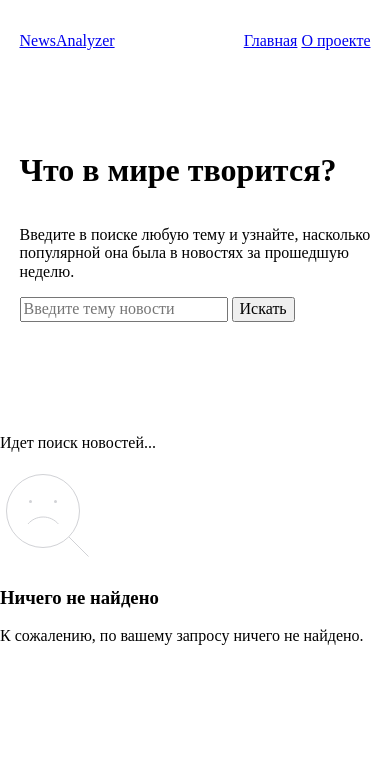
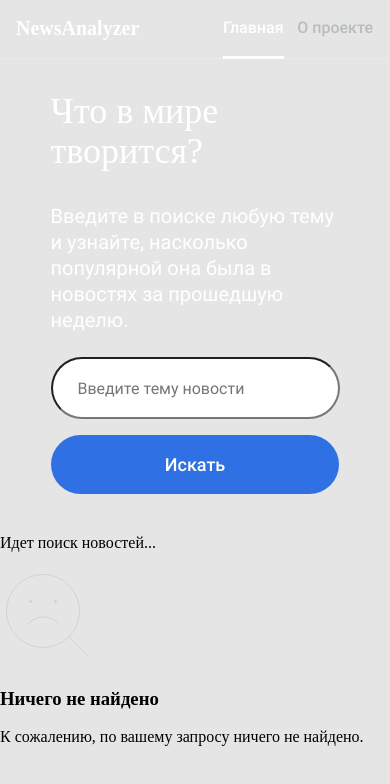
Before and after one commit to Stanze-von-S/Diploma-work, a plain HTML site: page src/index.html in a window 390 px wide. Drawn offline with Linux system fonts and the light colour scheme.

Commit message:
Made seach section

```diff
--- a/src/blocks/header/header.css
+++ b/src/blocks/header/header.css
@@ -1,4 +1,3 @@
 .header {
-
-
+  width: calc(100% - 200px);
 }
--- a/src/blocks/menu/__home/_white/menu__home_white.css
+++ b/src/blocks/menu/__home/_white/menu__home_white.css
@@ -1,3 +1,3 @@
-.menu__home_white {
-
+.menu__home.menu__home_white {
+  color: #fff;
 }
--- a/src/blocks/menu/__home/menu__home.css
+++ b/src/blocks/menu/__home/menu__home.css
@@ -1,4 +1,11 @@
 @import url(./_white/menu__home_white.css);
 
 .menu__home {
+  font-family: Roboto Slab;
+  font-style: normal;
+  font-weight: bold;
+  font-size: 20px;
+  line-height: 24px;
+  color: inherit;
+  text-decoration: none;
 }
--- /dev/null
+++ b/src/blocks/menu/__link/_active/menu__link_active.css
@@ -0,0 +1,18 @@
+.menu__link.menu__link_active {
+  color: #fff;
+  padding-bottom: 30px;
+  border-bottom-width: 3px;
+  border-bottom-style: solid;
+}
+
+@media (max-width: 800px) {
+  .menu__link.menu__link_active {
+    padding-bottom: 22px;
+  }
+}
+
+@media (max-width: 540px) {
+  .menu__link.menu__link_active {
+    padding-bottom: 16px;
+  }
+}
--- a/src/blocks/menu/__link/_on/menu__link_on_dark.css
+++ b/src/blocks/menu/__link/_on/menu__link_on_dark.css
@@ -1,3 +1,4 @@
-.menu__link_on_dark {
-
+.menu__link.menu__link_on_dark {
+  color: #B6BCBF;
+  border-bottom-color: #fff;
 }
--- a/src/blocks/menu/__link/_on/menu__link_on_white.css
+++ b/src/blocks/menu/__link/_on/menu__link_on_white.css
@@ -1,3 +1,4 @@
-.menu__link_on_white {
-
-  }
+.menu__link.menu__link_on_white {
+  color: #1A1B22;
+  border-bottom-color: #1A1B22;
+}
--- a/src/blocks/menu/__link/menu__link.css
+++ b/src/blocks/menu/__link/menu__link.css
@@ -1,5 +1,19 @@
 @import url(./_on/menu__link_on_white.css);
 @import url(./_on/menu__link_on_dark.css);
+@import url(./_active/menu__link_active.css);
 
 .menu__link {
+  color: inherit;
+  text-decoration: none;
+  font-family: Roboto;
+  font-style: normal;
+  font-weight: 500;
+  font-size: 18px;
+  line-height: 24px;
 }
+
+@media (max-width: 540px) {
+  .menu__link {
+    font-size: 16px;
+  }
+}
--- a/src/blocks/menu/__links/menu__links.css
+++ b/src/blocks/menu/__links/menu__links.css
@@ -1,3 +1,12 @@
 .menu__links {
+  display: flex;
+  justify-content: inherit;
+  width: 190px;
+  color: #000;
+}
 
+@media (max-width: 540px) {
+  .menu__links {
+    width: 150px;
   }
+}
--- a/src/blocks/menu/__theme/menu__theme_white.css
+++ b/src/blocks/menu/__theme/menu__theme_white.css
@@ -1,3 +1,3 @@
 .menu__theme_white {
-
-  }
+  color: #fff;
+}
--- a/src/blocks/menu/menu.css
+++ b/src/blocks/menu/menu.css
@@ -7,4 +7,25 @@
 .menu {
   display: flex;
   justify-content: space-between;
+  width: calc(100% - 205px);
+  margin: 30px 0 0;
+  padding: 0 101px 0 104px;
+  color: #000;
+  box-shadow: inset 0px -1px 0px rgba(255, 255, 255, 0.2);
 }
+
+@media (max-width: 800px) {
+  .menu {
+    width: calc(100% - 85px);
+    margin: 22px 0 22px;
+    padding: 0 42px;
+  }
+}
+
+@media (max-width: 540px) {
+  .menu {
+    width: calc(100% - 33px);
+    margin: 16px 0 16px;
+    padding: 0 16px;
+  }
+}
--- a/src/blocks/pages.css
+++ b/src/blocks/pages.css
@@ -5,5 +5,5 @@ body {
   display: block;
   max-width: 1440px;
   margin: 0 auto;
-
+  background: #E5E5E5;
 }
--- a/src/blocks/search-field/__button/search-field__button.css
+++ b/src/blocks/search-field/__button/search-field__button.css
@@ -1,3 +1,34 @@
 .search-field__button {
+  width: 27.6%;
+  height: 69px;
+  position: absolute;
+  right: 0;
+  top: 1px;
+  border: none;
+  background: #2F71E5;
+  border-radius: 100px;
+  color: #FFFFFF;
+  font-family: Roboto;
+  font-style: normal;
+  font-weight: 500;
+  font-size: 18px;
+  line-height: 24px;
+  cursor: pointer;
+}
 
+@media (max-width: 800px) {
+  .search-field__button {
+    height: 61px;
+    top: 25px;
+    right: 0;
   }
+}
+
+@media (max-width: 600px) {
+  .search-field__button {
+    position: static;
+    width: 288px;
+    height: 59px;
+    margin: 0 0 24px;
+  }
+}
--- a/src/blocks/search-field/__container/search-field__container.css
+++ b/src/blocks/search-field/__container/search-field__container.css
@@ -1,3 +1,24 @@
 .search-field__container {
+  position: relative;
+  display: flex;
+  align-items: center;
+  justify-content: flex-end;
+  margin: 64px 0 80px;
 
+}
+
+@media (max-width: 800px) {
+  .search-field__container {
+    margin: 24px 0 48px;
+    justify-content: flex-start;
   }
+}
+
+@media (max-width: 600px) {
+  .search-field__container {
+    margin: 0 auto;
+    justify-content: center;
+    flex-direction: column;
+    position: static;
+  }
+}
--- a/src/blocks/search-field/__input/search-field__input.css
+++ b/src/blocks/search-field/__input/search-field__input.css
@@ -1,3 +1,28 @@
 .search-field__input {
+  width: 608px;
+  height: 64px;
+  border-radius: 100px;
+  background-color: #FFFFFF;
+  font-size: 16px;
+  padding-left: 25px;
+  font-family: Roboto;
+  font-style: normal;
+  font-weight: normal;
+}
 
+@media (max-width: 800px) {
+  .search-field__input {
+    margin: 24px 0 48px;
+    width: 448px;
+    height: 56px;
+  }
 }
+
+@media (max-width: 600px) {
+  .search-field__input {
+    position: static;
+    margin: 24px 0 16px;
+    width: 258px;
+    height: 56px;
+  }
+}
--- a/src/blocks/search-field/__subtitle/search-field__subtitle.css
+++ b/src/blocks/search-field/__subtitle/search-field__subtitle.css
@@ -1,3 +1,28 @@
 .search-field__subtitle {
+  color: #fff;
+  font-family: Roboto;
+  font-style: normal;
+  font-weight: normal;
+  font-size: 18px;
+  line-height: 24px;
+  width: 545px;
+  margin: 16px 0 0;
+  padding: 0;
 
 }
+
+@media (max-width: 800px) {
+  .search-field__subtitle {
+    width: 452px;
+    font-size: 18px;
+    line-height: 24px;
+  }
+}
+
+@media (max-width: 540px) {
+  .search-field__subtitle {
+    width: 288px;
+    font-size: 20px;
+    line-height: 26px;
+  }
+}
--- a/src/blocks/search-field/__title/search-field__title.css
+++ b/src/blocks/search-field/__title/search-field__title.css
@@ -1,3 +1,26 @@
 .search-field__title {
+  color: #fff;
+  font-family: Roboto Slab;
+  font-style: normal;
+  font-weight: normal;
+  font-size: 60px;
+  line-height: 64px;
+  width: 545px;
+  margin: 16px 0;
+  padding: 0;
 
 }
+
+@media (max-width: 800px) {
+  .search-field__title {
+    width: 300px;
+    font-size: 36px;
+    line-height: 40px;
+  }
+}
+
+@media (max-width: 540px) {
+  .search-field__title {
+    width: 285px;
+  }
+}
--- a/src/blocks/search-field/search-field.css
+++ b/src/blocks/search-field/search-field.css
@@ -4,10 +4,20 @@
 @import url(./__subtitle/search-field__subtitle.css);
 @import url(./__title/search-field__title.css);
 
+.search-field {
+  display: flex;
+  flex-direction: column;
+  margin: 64px auto 0;
+}
 
-.search-field {
-    display: flex;
-    flex-direction: column;
-    margin: 80px auto;
+@media (max-width: 800px) {
+  .search-field {
+    margin: 0 auto;
+  }
+}
 
+@media (max-width: 540px) {
+  .search-field {
+    margin: 0 auto 0;
+  }
 }
--- a/src/blocks/search/search.css
+++ b/src/blocks/search/search.css
@@ -1,10 +1,15 @@
 .search {
-  max-width: 90%;
+  max-width: 100%;
   display: flex;
   flex-direction: column;
-  margin: 2rem auto;
+  margin: 0;
   background-image: url(../../images/background.jpg);
   background-size: cover;
+}
 
-
+@media (max-width: 800px) {
+  .search-field {
+    max-width: 100vw;
+    margin: 0;
+  }
 }
--- a/src/index.html
+++ b/src/index.html
@@ -18,12 +18,12 @@
 
     <header>
 
-        <nav class="menu menu__theme_white">
+        <nav class="menu">
           <a href="index.html" class="menu__home menu__home_white">NewsAnalyzer</a>
 
           <div class="menu__links">
-            <a href="./analytic.html" class="menu__link menu__main menu__link_on_white">Главная</a>
-            <a href="./about.html" class="menu__link menu__about">О проекте</a>
+            <a href="./analytic.html" class="menu__link menu__link_on_dark menu__link_active">Главная</a>
+            <a href="./about.html" class="menu__link menu__link_on_dark">О проекте</a>
           </div>
 
         </nav>
@@ -32,7 +32,7 @@
 
     <div class="search-field">
 
-      <h1 class="search-field__title">Что в мире творится?</h1>
+      <h1 class="search-field__title">Что в&#160;мире творится?</h1>
       <p class="search-field__subtitle">Введите в поиске любую тему и узнайте, насколько популярной она была в новостях за прошедшую неделю.
       </p>
 
```
Also changed, not shown: src/vendor/fonts/Robotoslabregular.woff (added).
